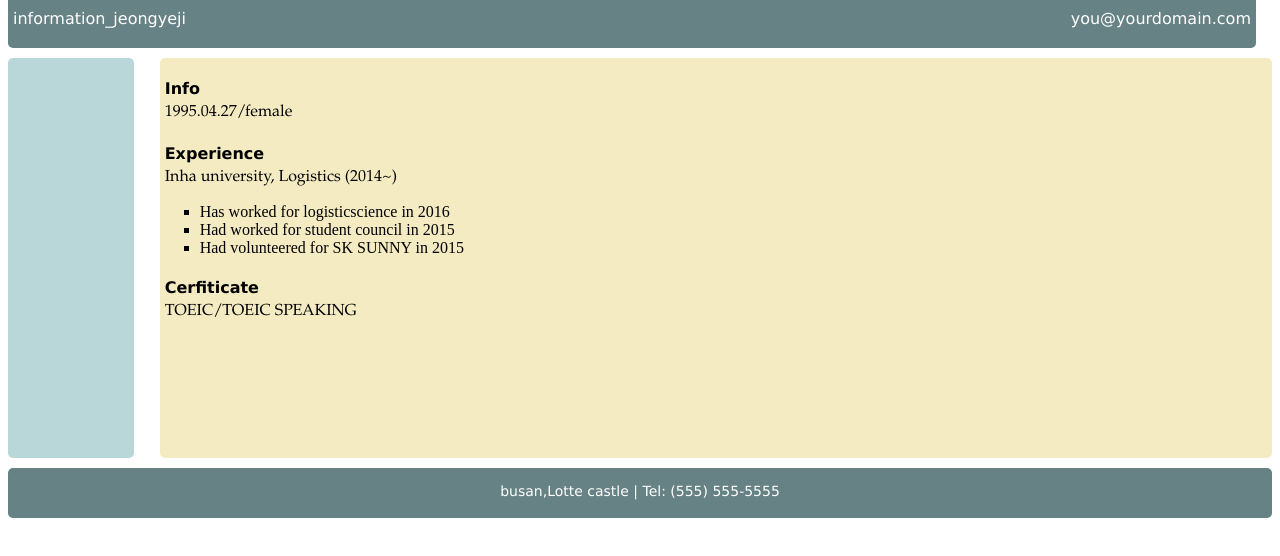
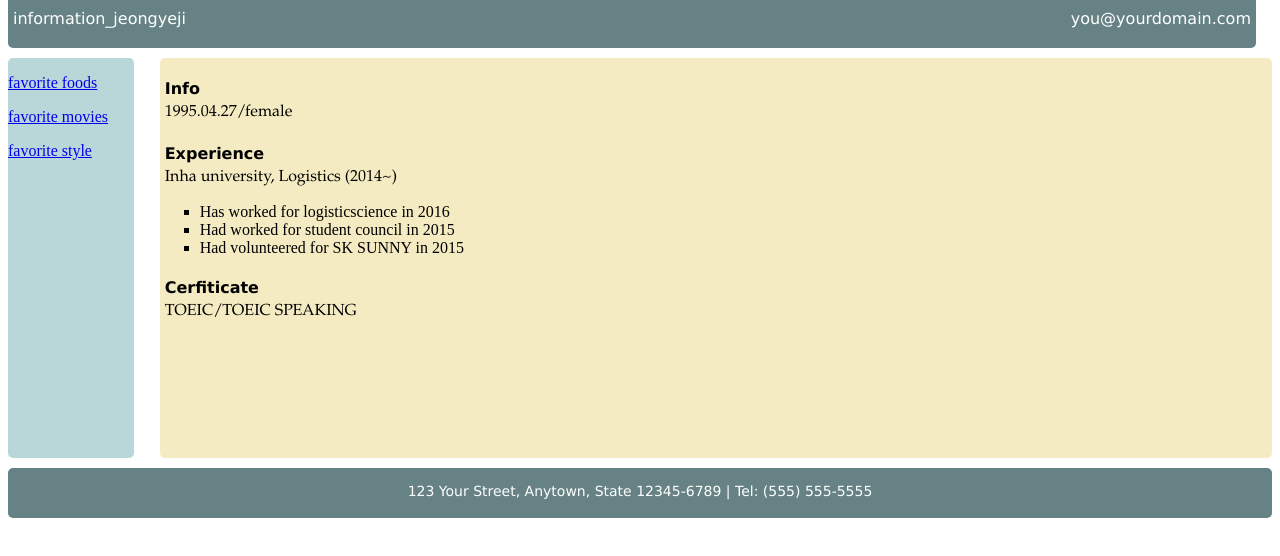
Before and after one commit to jeongyeji/jeongyeji.github.io, a plain HTML site: page index.html in a window 1280 px wide. Drawn offline with Linux system fonts and the light colour scheme.

Commit message:
Update index.html

```diff
--- a/index.html
+++ b/index.html
@@ -10,7 +10,11 @@
 			<p id="name">information_jeongyeji</p>
 			<a href="mailto:you@yourdomain.com"><p id="email">you@yourdomain.com</p></a>
 		</div>
-		<div class="left"></div>
+		<div class="left">
+<p><a href="food.html" class="menu"> favorite foods </a></p>
+		<p><a href="food.html" class="menu"> favorite movies </a></p>
+	<p><a href="food.html" class="menu"> favorite style </a></p>
+		</div>
 		<div class="right">
 			<h4>Info</h4>
 			<p>1995.04.27/female</p>
@@ -25,7 +29,7 @@
 			<p>TOEIC/TOEIC SPEAKING</p>
 					</div>
 		<div id="footer">
-			<p>busan,Lotte castle | Tel: (555) 555-5555</p>
+			<p>123 Your Street, Anytown, State 12345-6789 | Tel: (555) 555-5555</p>
 		</div>
 	</body>
 </html>
```
